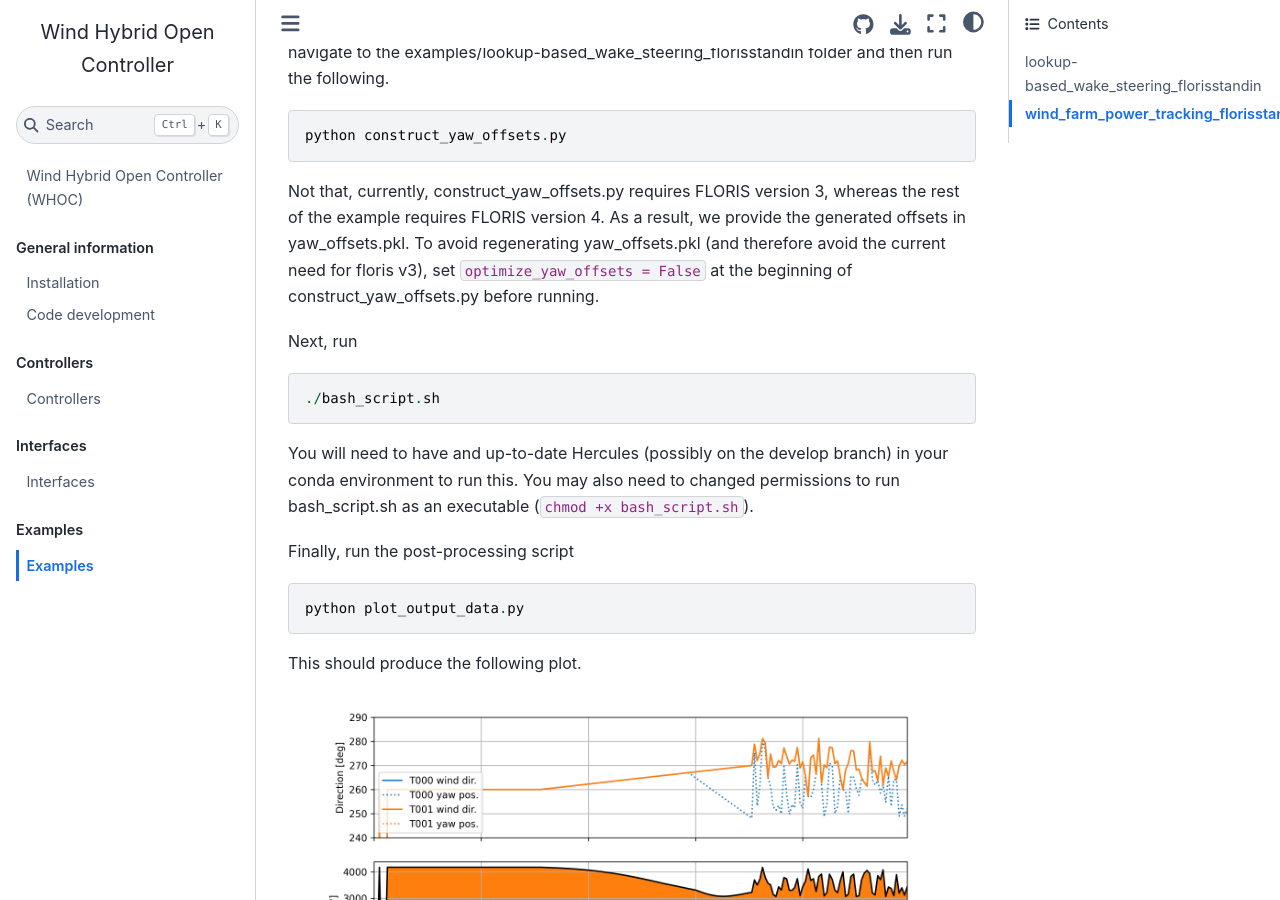
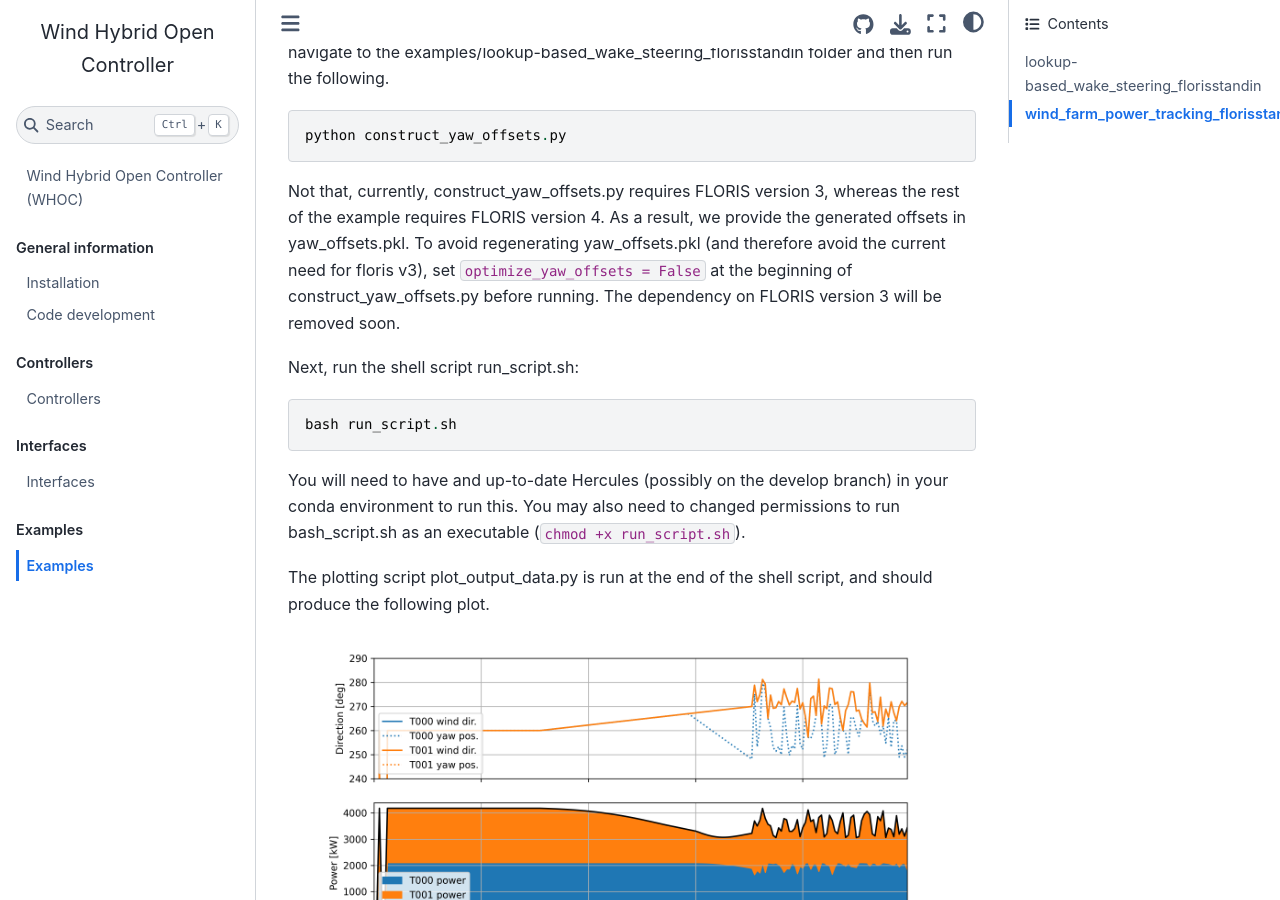
Before and after one commit to NREL/wind-hybrid-open-controller, a Jupyter Book: the page built from docs/examples.md, in a window 1280 px wide and 900 px high, scrolled down 299 px. Built offline with Jupyter Book 1.0.4 settings and Sphinx 7.4.7 and the Sphinx Book theme 1.1.4, drawn with Linux system fonts in a browser that asks for light colours.

Commit message:
Clean up example and update docs.

````diff
--- a/docs/examples.md
+++ b/docs/examples.md
@@ -15,21 +15,17 @@ Not that, currently, construct_yaw_offsets.py requires FLORIS version 3, whereas
 example requires FLORIS version 4. As a result, we provide the generated offsets in
 yaw_offsets.pkl. To avoid regenerating yaw_offsets.pkl (and therefore avoid the current need for
 floris v3), set `optimize_yaw_offsets = False` at the beginning of construct_yaw_offsets.py before
-running.
+running. The dependency on FLORIS version 3 will be removed soon.
 
-Next, run
+Next, run the shell script run_script.sh:
 ```
-./bash_script.sh
+bash run_script.sh
 ```
 You will need to have and up-to-date Hercules (possibly on the develop branch) in your conda
-environment to run this. You may also need to changed permissions to run bash_script.sh as an
-executable (`chmod +x bash_script.sh`).
+environment to run this. You may also need to changed permissions to run bash_script.sh as an executable (`chmod +x run_script.sh`).
 
-Finally, run the post-processing script
-```
-python plot_output_data.py
-```
-This should produce the following plot.
+The plotting script plot_output_data.py is run at the end of the shell script,
+and should produce the following plot.
 ![Results of lookup-based_wake_steering_florisstandin example](
     graphics/lookup-table-example-plot.png
 )
````
Also changed, not shown: 9 other files.
